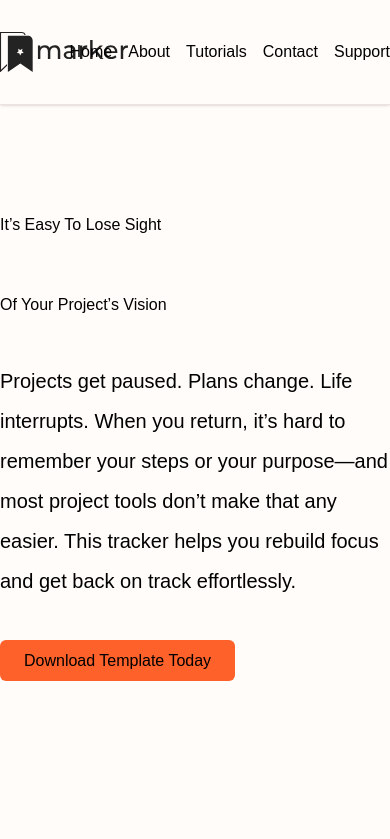
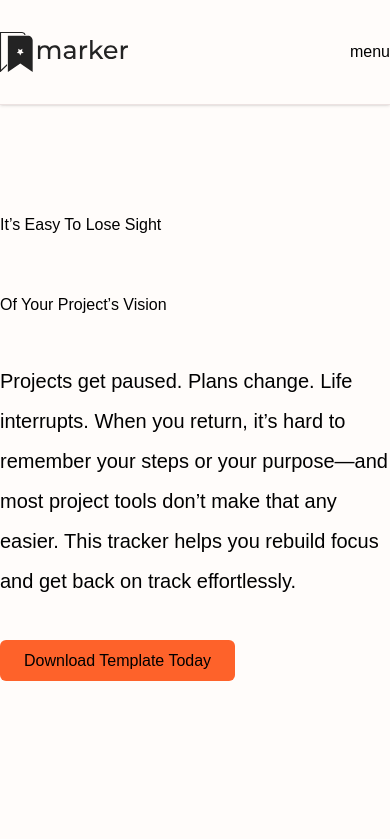
Before and after one commit to Justin-Bento/marker, a React (Vite) app: page / in a window 390 px wide. Shown: the top 839 px of the page. Built offline with nearby package versions, Linux system fonts and the light colour scheme; a web font is replaced by a local one.

Commit message:
Adjusted the grid layout for mobile, tablet and desktop.

```diff
--- a/src/frontend/components/header.tsx
+++ b/src/frontend/components/header.tsx
@@ -4,24 +4,29 @@ export default function Header() {
   const linksToWebpage = ["home", "about", "tutorials", "contact", "support"];
   return (
     <header className="sticky top-0 z-90 bg-white shadow-sm border-b border-primary-950/10">
-      <section className="wrapper py-8 grid grid-cols-2 items-center">
-      <a href="/">
-        <img src={CompanyLogo} className="w-32 m-0 p-0" />
-      </a>
-        <nav className="">
-          <ul className="flex items-center justify-end gap-4">
-            {linksToWebpage.map((link: string, index:number) => {
+      <div className="wrapper py-8 grid grid-cols-2 gap-4 items-center">
+        <div className="col-span-2 lg:col-span-1 flex items-center justify-between">
+          <a href="/">
+            <img src={CompanyLogo} className="w-32 m-0 p-0" />
+          </a>
+          <p className="inline-block lg:hidden">menu</p>
+        </div>
+        <nav className="col-span-2 hidden lg:col-span-1 lg:flex lg:items-center lg:justify-end">
+          <ul className="flex items-center justify-between gap-4">
+            {linksToWebpage.map((link: string, index: number) => {
               const isHome = link.toLowerCase() === "home";
-              const href = isHome ? '/' : `/${link.toLowerCase()}`;
+              const href = isHome ? "/" : `/${link.toLowerCase()}`;
               return (
                 <li key={index} className="">
-                  <a href={href} className="capitalize hover:underline">{link}</a>
+                  <a href={href} className="capitalize hover:underline">
+                    {link}
+                  </a>
                 </li>
               );
             })}
           </ul>
         </nav>
-      </section>
+      </div>
     </header>
   );
 }
```
